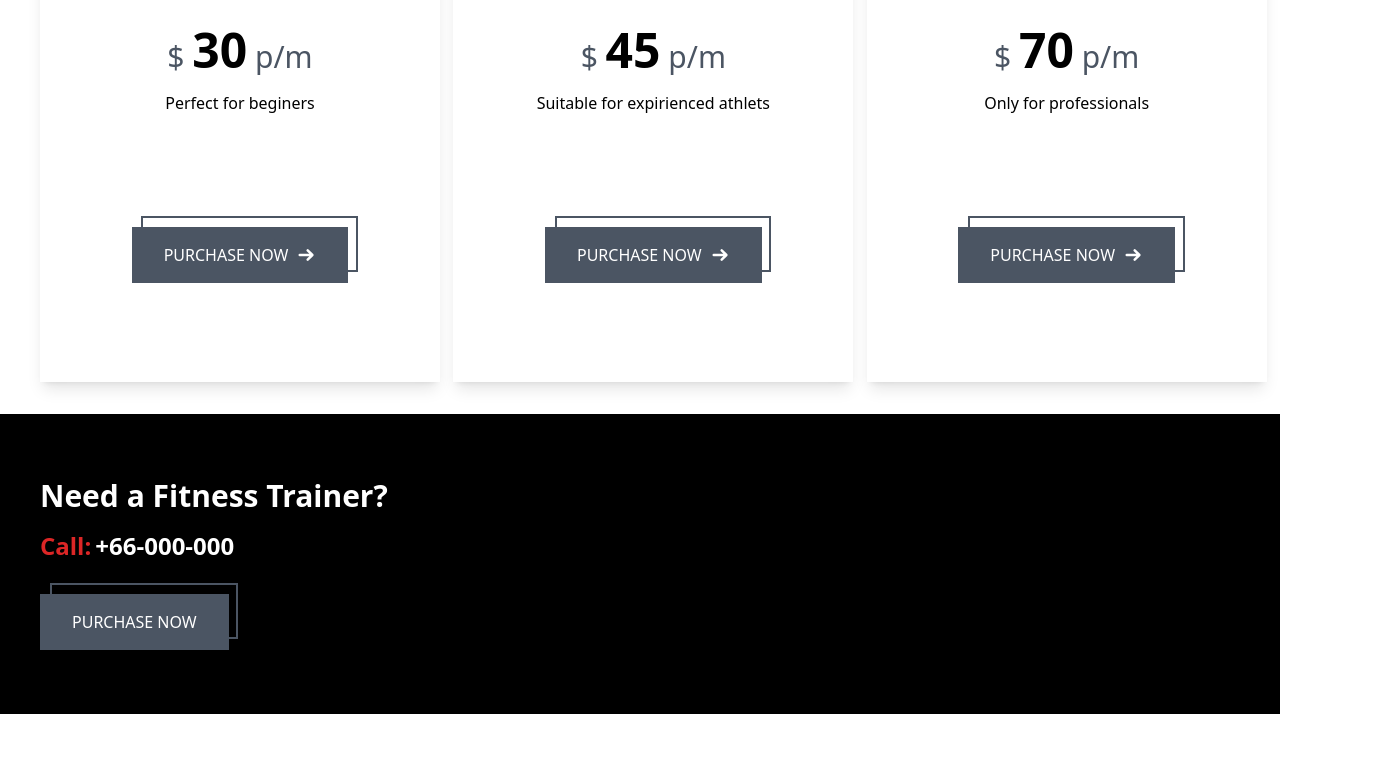
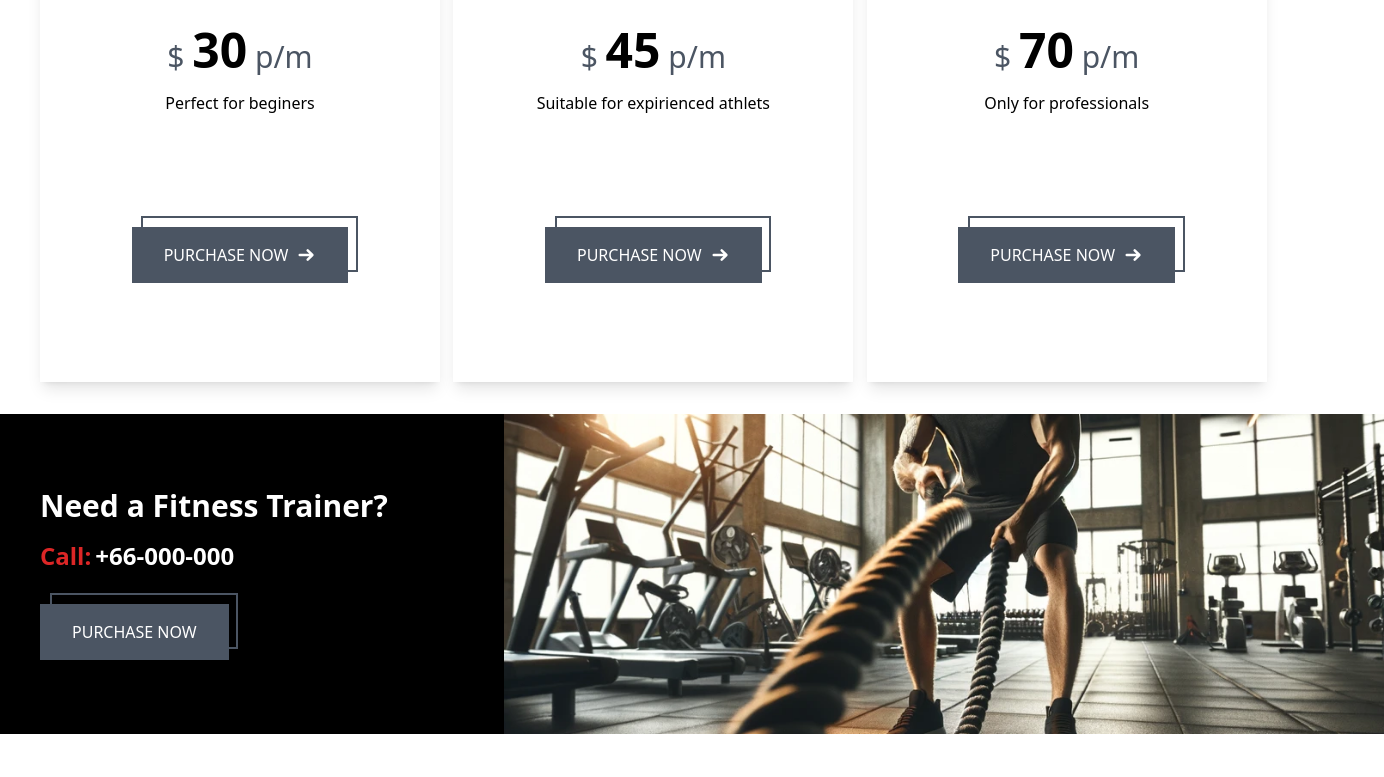
Before and after one commit to OnigiriKing/new-project, a React (Create React App) app: page / in a window 1280 px wide. Shown: the part 6003-6780 px from the top of the page, 1384 px wide, since content can reach past the window. Built offline with nearby package versions, Linux system fonts and the light colour scheme.

Commit message:
Style update, img added

```diff
--- a/src/components/homeComp/Home.Call/Call.jsx
+++ b/src/components/homeComp/Home.Call/Call.jsx
@@ -1,17 +1,20 @@
 import { Link } from "react-router-dom";
+import ropes from "utils/img/ropes.png"
 
 export default function Call() {
   return (
     <div class="flex justify-center items-center  bg-black text-white  my-6">
-      <div class="flex common-wrapper items-center gap-[1rem] text-center py-[4rem]">
-        <div class="z-10 flex flex-col gap-[1rem] items-start font-bold">
+      <div class="flex common-wrapper items-center text-center py-[4rem] h-[20rem] relative">
+        <div class="z-10 flex flex-col gap-[1rem] items-start font-bold w-[70%]">
           <h3 class="text-3xl">Need a Fitness Trainer?</h3>
           <h3 class="text-2xl flex gap-1">
             <b class="text-red-600">Call:</b>+66-000-000
           </h3>
           <Link class="button-class mt-4">PURCHASE NOW</Link>
         </div>
-        <div></div>
+        <div class="overflow-hidden h-[20rem] w-[55rem] absolute -right-[9rem]">
+          <img class="relative bottom-[19rem]" src={ropes}></img>
+        </div>
       </div>
     </div>
   );
```
Also changed, not shown: src/dist/style.css, src/utils/img/ropes.png (added).
